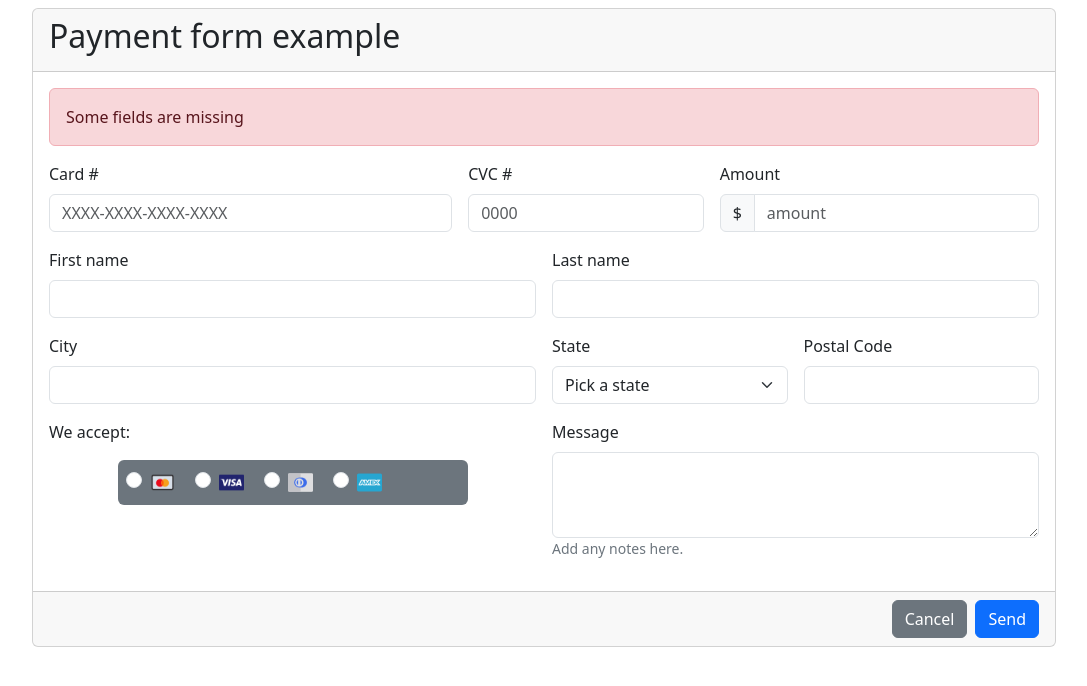
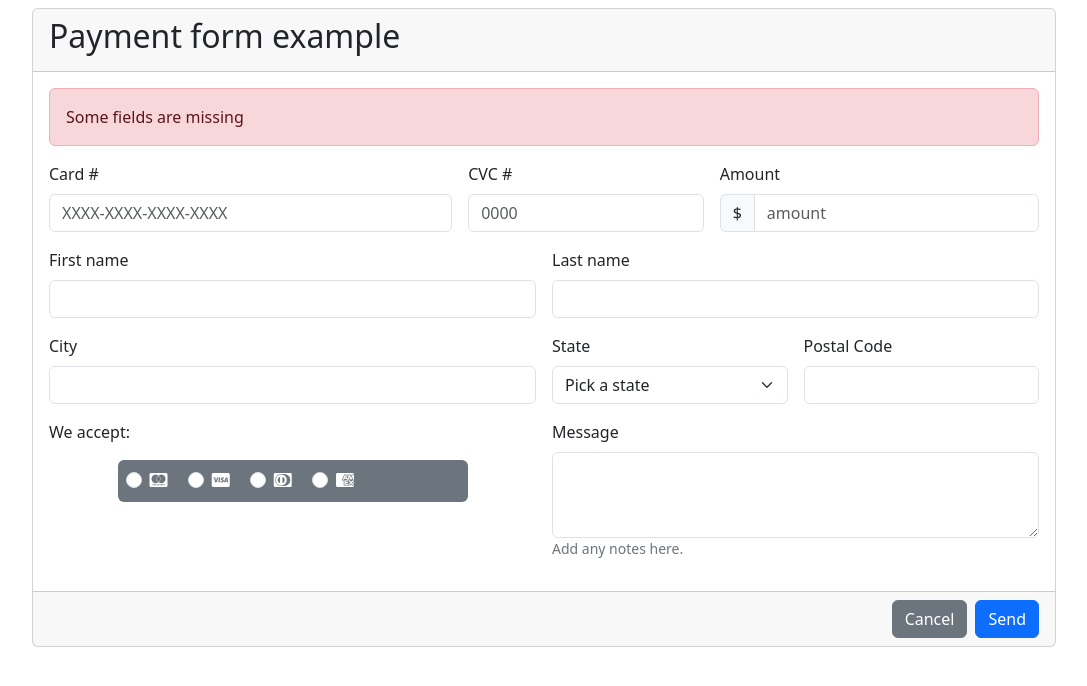
Before and after one commit to maxdenuevo/4G3-form, a plain HTML site: page index.html in a window 1280 px wide. Shown: the whole page, without its empty margins (96-1183 px from the left). Drawn offline with nearby package versions, Linux system fonts and the light colour scheme.

Commit message:
Update index.html
Changed .PNGs for .SVGs for fidelity

```diff
--- a/index.html
+++ b/index.html
@@ -11,6 +11,14 @@
       crossorigin="anonymous"
 
     />
+    <link
+      href="https://cdnjs.cloudflare.com/ajax/libs/font-awesome/6.5.2/css/all.min.css"
+      rel="stylesheet"
+      integrity="sha512-SnH5WK+bZxgPHs44uWIX+LLJAJ9/2PkPKZ5QiAj6Ta86w+fsb2TkcmfRyVX3pBnMFcV7oQPJkl9QevSCWr3W6A=="
+      crossorigin="anonymous"
+      referrerpolicy="no-referrer"
+    />
+
     <style>
       * {box-sizing: border-box;}
 
@@ -129,25 +137,25 @@
                 <div class="form-check form-check-inline">
                     <input class="form-check-input" type="radio" name="inlineRadioOptions" id="inlineRadio1" value="master">
                     <label class="form-check-label" for="inlineRadio1">
-                          <img src="./pngs/Card icon.png" width="25" height="25" alt="master">
+                      <i class="fa-brands fa-cc-mastercard"></i>
                     </label>
                   </div>
                   <div class="form-check form-check-inline">
                     <input class="form-check-input" type="radio" name="inlineRadioOptions" id="inlineRadio2" value="visa">
                     <label class="form-check-label" for="inlineRadio2">
-                      <img src="./pngs/Visa icon.png"width="25" height="25" alt="visa">
+                      <i class="fa-brands fa-cc-visa"></i>
                     </label>
                   </div>
                   <div class="form-check form-check-inline">
                     <input class="form-check-input" type="radio" name="inlineRadioOptions" id="inlineRadio3" value="diners">
                     <label class="form-check-label" for="inlineRadio2">
-                        <img src="./pngs/Diners Club icon.png"width="25" height="25" alt="diners">
+                      <i class="fa-brands fa-cc-diners-club"></i>
                     </label>
                   </div>
                   <div class="form-check form-check-inline">
                     <input class="form-check-input" type="radio" name="inlineRadioOptions" id="inlineRadio4" value="amex">
                     <label class="form-check-label" for="inlineRadio2">
-                        <img src="./pngs/Amex icon.png" width="25" height="25" alt="American Express">
+                      <i class="fa-brands fa-cc-amex"></i>
                     </label>
                   </div>
                 </div>
```
